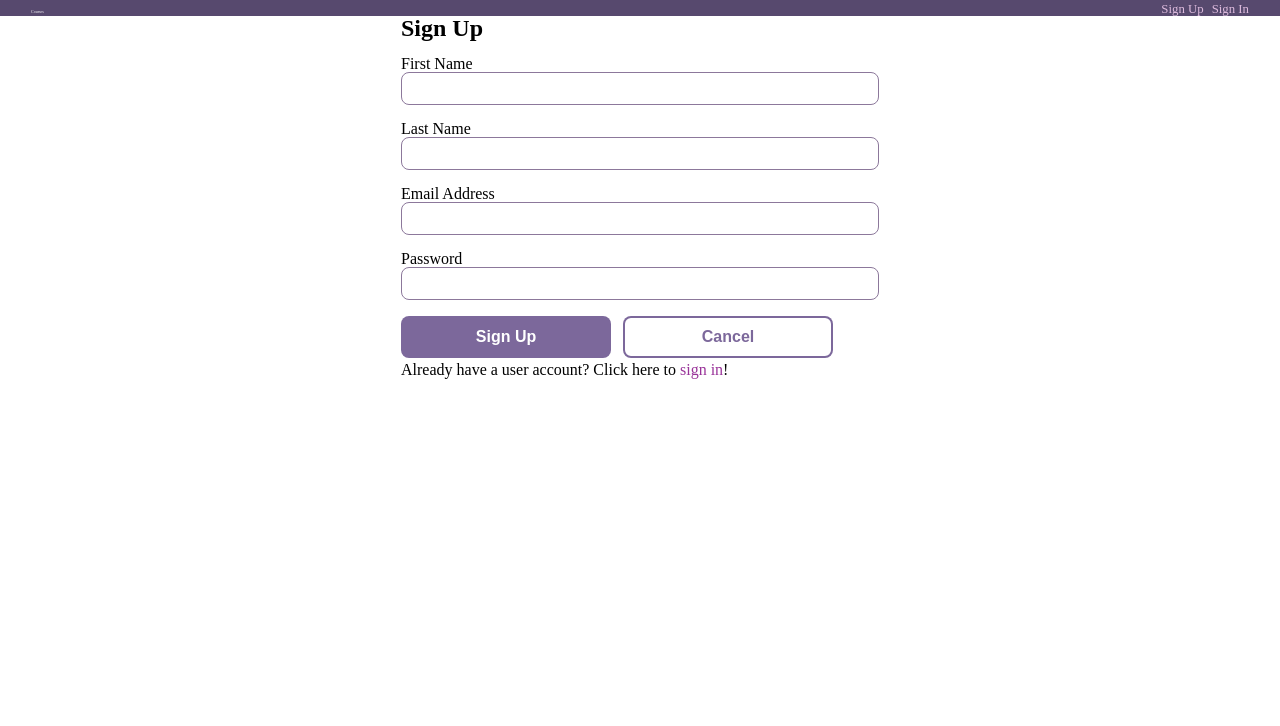
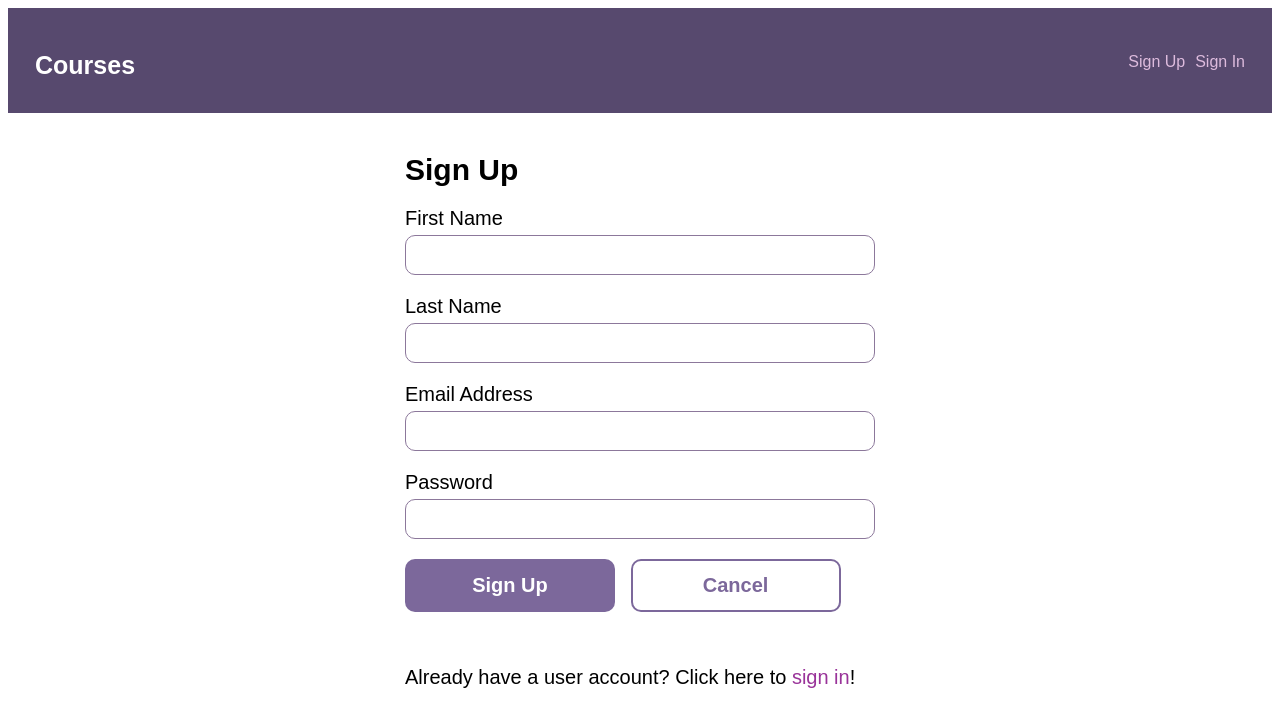
Before and after one commit to ruraliz/Techdegree-project-10-Full-Stack-App, a React (Create React App) app in the folder client/: page /signup in a window 1280 px wide. Shown: the top 726 px of the page. Built offline with nearby package versions, Linux system fonts and the light colour scheme.

Commit message:
updated CourseDetail component

```diff
--- a/client/src/components/CourseDetail.js
+++ b/client/src/components/CourseDetail.js
@@ -15,9 +15,9 @@ const CourseDetail = () => {
             try {
                 const response = await axios.get(`http://localhost:5000/api/courses/${courseId.id}`)
                 const fetchCourse = response.data
-                    if(!fetchCourse){
+                if (!fetchCourse) {
                     navigate('/notFound')
-                    } else{
+                } else {
                     setCourse(fetchCourse)
                 }
             } catch (error) {
@@ -32,8 +32,8 @@ const CourseDetail = () => {
     const handleDelete = async (event) => {
         event.preventDefault();
         const encodedCredentials = btoa(`${authUser.emailAddress}:${authUser.password}`);
-        const fetchOptions= {
-            method : "DELETE",
+        const fetchOptions = {
+            method: "DELETE",
             headers: {
                 "Content-Type": "application/json; charset=utf-8",
                 Authorization: `Basic ${encodedCredentials}`
@@ -73,7 +73,7 @@ const CourseDetail = () => {
                                 <div>
                                     <h3 className="course--detail--title">Course</h3>
                                     <h4 className="course--name" key={course.id}>{course.title}</h4>
-                                        <p>by {course.courseUser.firstName} {course.courseUser.lastName}</p>
+                                    <p className="p">by {course.courseUser.firstName} {course.courseUser.lastName}</p>
                                     <ReactMarkdown children={course.description}></ReactMarkdown>
                                 </div>
                                 <div>
--- a/client/src/components/Courses.js
+++ b/client/src/components/Courses.js
@@ -33,7 +33,8 @@ const Courses = () => {
             <Link className="course--module course--add--module" to="/courses/create" >
                 <span className="course--add--title">
                     <svg version="1.1" xmlns="http://www.w3.org/2000/svg" x="0px" y="0px"
-                        viewBox="0 0 13 13" className="add"><polygon points="7,6 7,0 6,0 6,6 0,6 0,7 6,7 6,13 7,13 7,7 13,7 13,6 "></polygon></svg>
+                        viewBox="0 0 13 13" className="add"><polygon points="7,6 7,0 6,0 6,6 0,6 0,7 6,7 6,13 7,13 7,7 13,7 13,6 "></polygon>
+                    </svg>
                     New Course
                 </span>
             </Link>
--- a/client/src/components/UserSignIn.js
+++ b/client/src/components/UserSignIn.js
@@ -47,7 +47,7 @@ const UserSignIn = () => {
 
   return (
     <div className="form--centered">
-        <h2 className='h2'>Sign In</h2>
+        <h2>Sign In</h2>
         <ErrorsDisplay errors={errors} />
         <form onSubmit={handleSubmit}>
             <label htmlFor="emailAddress">Email Address</label> <input id="emailAddress" name="emailAddress" type="email" ref={emailAddress}/>
--- a/client/src/components/UserSignUp.js
+++ b/client/src/components/UserSignUp.js
@@ -52,8 +52,7 @@ const UserSignUp = () => {
 
   return (
     <div className="form--centered">
-        <h2 className='h2'>Sign Up</h2>
-
+        <h2>Sign Up</h2>
         <ErrorsDisplay errors={errors} />
         <form onSubmit={handleSubmit}>
             <label htmlFor="firstName">First Name</label> <input id="firstName" name="firstName" type="text" ref={firstName} />
@@ -62,7 +61,7 @@ const UserSignUp = () => {
             <label htmlFor="password">Password</label> <input id="password" name="password" type="password" ref={password} />
             <button className="button" type="submit">Sign Up</button> <button className="button button-secondary" onClick={handleCancel}>Cancel</button>
         </form>
-        <p className='p'>Already have a user account? Click here to <Link to="/signin">sign in</Link>!</p>
+        <p>Already have a user account? Click here to <Link to="/signin">sign in</Link>!</p>
     </div>
   );
 }
--- a/client/src/index.js
+++ b/client/src/index.js
@@ -4,7 +4,7 @@ import { BrowserRouter } from 'react-router-dom';
 import { UserProvider } from './context/UserContext';
 import App from './App';
 import './styles/global.css'
-import './styles/reset.css'
+// import './styles/reset.css'
 
 const root = ReactDOM.createRoot(document.getElementById('root'));
 root.render(
--- a/client/src/styles/global.css
+++ b/client/src/styles/global.css
@@ -8,12 +8,12 @@ html {
 body {
     font-family: 'Work Sans', sans-serif;
 }
-.h2 {
+h2 {
     font-size: 1.5rem;
     font-weight: 700;
     margin-bottom: 1rem;
 }
-.p {
+p {
     font-weight: 300;
     margin-bottom: 1.5rem;
     line-height: 1.5;
@@ -31,7 +31,7 @@ a {
 header {
     background: #57496e;
     color: #fff;
-    padding: 1rem 0;
+    padding: .15rem 0;
     margin-bottom: 2rem;
 }
 .header--flex {
@@ -40,7 +40,7 @@ header {
     align-items: center;
 }
 .header--logo a {
-    font-size: .25rem;
+    font-size: 1.25rem;
     color: #fff;
 }
 header li {
@@ -65,8 +65,9 @@ header nav a:hover {
     background: #7c689b;
     border-radius: .5rem;
     padding: 1.5rem;
+    margin-left: .5rem;
     margin-bottom: 1.5rem;
-    display: block;
+    display:inline-block
 }
 .course--label {
     color: #fff;
```
Lines whose indentation alone changed are shown as unchanged.
